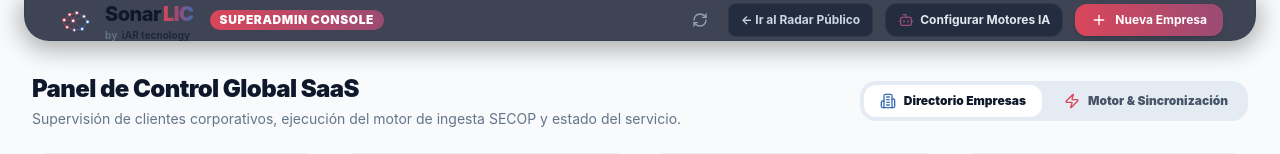
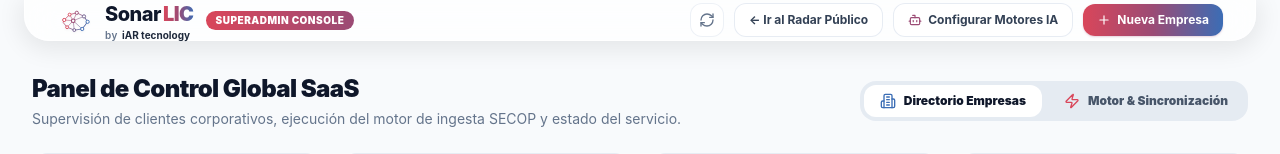
Before and after one commit to iartecnology/sonarlic, a Next.js app in the folder frontend/: page /superadmin in a window 1280 px wide. Shown: the top 154 px of the page. Built offline with nearby package versions, Linux system fonts and the light colour scheme; no server answers.

Commit message:
style(superadmin): homologar header con vidrio esmerilado blanco identico a pagina principal

```diff
--- a/frontend/src/app/superadmin/page.tsx
+++ b/frontend/src/app/superadmin/page.tsx
@@ -116,21 +116,21 @@ export default function SuperAdminPage() {
 
   return (
     <div className="min-h-screen bg-[#F8FAFC] flex flex-col">
-      {/* Header Corporativo SuperAdmin con Vidrio Esmerilado Oficial iAR Tecnology */}
+      {/* Header Corporativo SuperAdmin con Vidrio Esmerilado Idéntico a Página Principal */}
       <header className="sticky top-0 z-40 px-3 sm:px-6 pt-0 transition-all duration-300">
-        <div className="max-w-7xl mx-auto bg-slate-900/80 backdrop-blur-[15px] [-webkit-backdrop-filter:blur(15px)] border-b border-x border-slate-700/60 rounded-b-[25px] shadow-[0px_5px_23px_4px_rgba(0,0,0,0.3)] text-white px-4 sm:px-8 h-18 flex items-center justify-between transition-all">
-          <div className="flex items-center gap-4">
+        <div className="max-w-7xl mx-auto bg-white/75 backdrop-blur-[15px] [-webkit-backdrop-filter:blur(15px)] border-b border-x border-white/60 rounded-b-[25px] shadow-[0px_5px_23px_4px_rgba(0,0,0,0.08)] px-4 sm:px-8 h-18 flex items-center justify-between transition-all">
+          <div className="flex items-center gap-3">
             <SonarLogo size="md" />
-            <span className="hidden sm:inline-block px-2.5 py-0.5 rounded-full text-xs font-black bg-gradient-to-r from-[#D9465A] to-[#9B4B75] text-white uppercase tracking-wider">
+            <span className="hidden sm:inline-block px-2.5 py-0.5 rounded-full text-[10px] font-black bg-gradient-to-r from-[#D9465A] to-[#9B4B75] text-white uppercase tracking-wider shadow-2xs">
               SuperAdmin Console
             </span>
           </div>
 
-          <div className="flex items-center gap-3">
+          <div className="flex items-center gap-2.5">
             <button
               onClick={fetchSuperAdminData}
               disabled={loading}
-              className="p-2 text-slate-400 hover:text-white rounded-lg hover:bg-slate-800 transition"
+              className="p-2 text-slate-500 hover:text-slate-900 rounded-xl hover:bg-slate-100 border border-slate-200/60 bg-white/60 transition shadow-2xs backdrop-blur-xs"
               title="Recargar datos"
             >
               <RefreshCw className={`w-4 h-4 ${loading ? 'animate-spin' : ''}`} />
@@ -138,26 +138,26 @@ export default function SuperAdminPage() {
 
             <Link
               href="/"
-              className="text-xs font-bold text-slate-300 hover:text-white px-3 py-2 rounded-lg bg-slate-800/80 hover:bg-slate-700 border border-slate-700/60 transition"
+              className="flex items-center gap-1.5 px-3.5 py-2 rounded-xl text-xs font-bold text-slate-700 hover:text-slate-900 border border-slate-200/80 bg-white/60 hover:bg-white transition shadow-2xs backdrop-blur-xs"
             >
               ← Ir al Radar Público
             </Link>
 
             <button
               onClick={() => setIsAIModalOpen(true)}
-              className="flex items-center gap-1.5 px-3 py-2 rounded-xl text-xs font-bold text-slate-200 hover:text-white bg-slate-800/80 hover:bg-slate-700 border border-slate-700/60 transition"
+              className="flex items-center gap-1.5 px-3.5 py-2 rounded-xl text-xs font-bold text-slate-700 hover:text-slate-900 border border-slate-200/80 bg-white/60 hover:bg-white transition shadow-2xs backdrop-blur-xs"
               title="Configurar Proveedor de Inteligencia Artificial (OpenAI, DeepSeek, Groq, Ollama)"
             >
-              <Bot className="w-4 h-4 text-[#9B4B75]" />
+              <Bot className="w-3.5 h-3.5 text-[#9B4B75]" />
               <span>Configurar Motores IA</span>
             </button>
 
             <button
               onClick={() => setIsModalOpen(true)}
-              className="flex items-center gap-2 px-4 py-2 rounded-xl text-xs font-bold text-white bg-gradient-to-r from-[#D9465A] to-[#9B4B75] hover:opacity-95 shadow-md transition"
+              className="flex items-center gap-1.5 px-3.5 py-2 rounded-xl text-xs font-bold text-white bg-gradient-to-r from-[#D9465A] via-[#9B4B75] to-[#3B6DB5] hover:opacity-95 shadow-sm shadow-[#9B4B75]/25 transition hover:scale-[1.02] active:scale-[0.98]"
             >
-              <Plus className="w-4 h-4" />
-              Nueva Empresa
+              <Plus className="w-3.5 h-3.5" />
+              <span>Nueva Empresa</span>
             </button>
           </div>
         </div>
```
